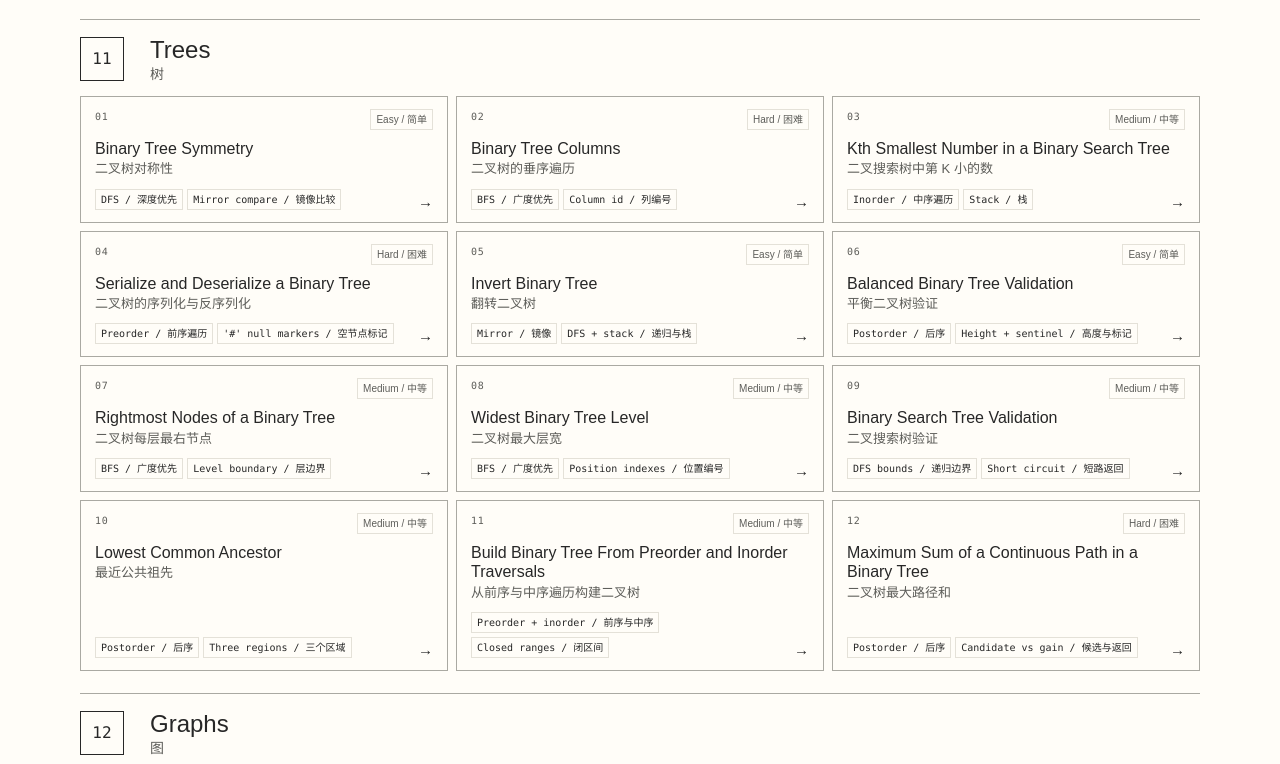
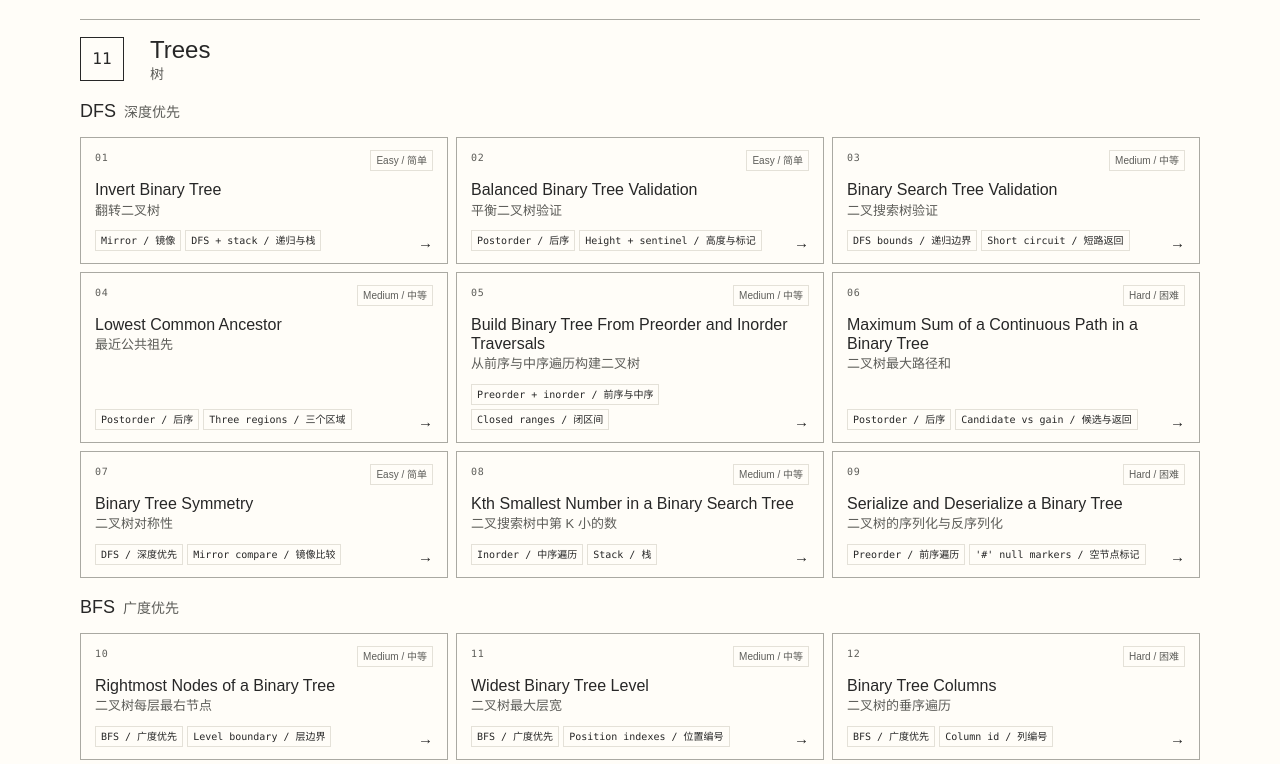
Before and after one commit to JunjieAraoXiong/algorithm-visuals, a website: page src/index.html in a window 1280 px wide. Shown: the part 3238-4002 px from the top of the page. Drawn offline with Linux system fonts and the light colour scheme.

Commit message:
Order tree lessons by DFS and BFS reference (#25)

```diff
--- a/src/index.html
+++ b/src/index.html
@@ -77,8 +77,10 @@
     .card-top { display: flex; align-items: flex-start; justify-content: space-between; gap: 10px; }
     .problem-number { min-width: 4ch; color: var(--secondary); font-size: 10px; letter-spacing: .08em; }
     .difficulty { padding: 2px 5px; border: 1px solid var(--soft); color: var(--secondary); font-size: 10px; white-space: nowrap; }
-    h3 { margin: 9px 0 12px; overflow-wrap: anywhere; font-size: 16px; font-weight: 500; line-height: 1.2; }
-    h3 span { display: block; margin-top: 3px; color: var(--secondary); font-size: 13px; font-weight: 400; }
+    h3, .card h4 { margin: 9px 0 12px; overflow-wrap: anywhere; font-size: 16px; font-weight: 500; line-height: 1.2; }
+    h3 span, .card h4 span { display: block; margin-top: 3px; color: var(--secondary); font-size: 13px; font-weight: 400; }
+    .tree-group-title { margin: 18px 0 0; font-size: 18px; line-height: 1.3; }
+    .tree-group-title span { display: inline; margin: 0 0 0 8px; font-size: 14px; }
     .card-bottom { display: flex; align-items: flex-end; justify-content: space-between; gap: 10px; margin-top: auto; }
     .chips { display: flex; min-width: 0; flex-wrap: wrap; gap: 4px; }
     .chip { padding: 2px 5px; border: 1px solid var(--soft); overflow-wrap: anywhere; font-size: 10px; }
@@ -522,103 +524,111 @@
       <h2 id="trees-title">Trees<span lang="zh-CN">树</span></h2>
     </div>
 
+    <section class="tree-group" aria-labelledby="trees-dfs-title">
+      <h3 class="tree-group-title" id="trees-dfs-title">DFS<span lang="zh-CN">深度优先</span></h3>
       <div class="cards">
-      <a class="card" href="./binary-tree-symmetry/">
+        <a class="card" href="./invert-binary-tree/">
           <span class="card-content">
             <span class="card-top"><span class="problem-number">01</span><span class="difficulty">Easy / 简单</span></span>
-          <h3>Binary Tree Symmetry<span lang="zh-CN">二叉树对称性</span></h3>
-          <span class="card-bottom"><span class="chips"><span class="chip">DFS / 深度优先</span><span class="chip">Mirror compare / 镜像比较</span></span><span class="open" aria-hidden="true">→</span></span>
+            <h4>Invert Binary Tree<span lang="zh-CN">翻转二叉树</span></h4>
+            <span class="card-bottom"><span class="chips"><span class="chip">Mirror / 镜像</span><span class="chip">DFS + stack / 递归与栈</span></span><span class="open" aria-hidden="true">→</span></span>
           </span>
         </a>
 
-      <a class="card" href="./binary-tree-columns/">
+        <a class="card" href="./balanced-binary-tree-validation/">
           <span class="card-content">
-          <span class="card-top"><span class="problem-number">02</span><span class="difficulty">Hard / 困难</span></span>
-          <h3>Binary Tree Columns<span lang="zh-CN">二叉树的垂序遍历</span></h3>
-          <span class="card-bottom"><span class="chips"><span class="chip">BFS / 广度优先</span><span class="chip">Column id / 列编号</span></span><span class="open" aria-hidden="true">→</span></span>
+            <span class="card-top"><span class="problem-number">02</span><span class="difficulty">Easy / 简单</span></span>
+            <h4>Balanced Binary Tree Validation<span lang="zh-CN">平衡二叉树验证</span></h4>
+            <span class="card-bottom"><span class="chips"><span class="chip">Postorder / 后序</span><span class="chip">Height + sentinel / 高度与标记</span></span><span class="open" aria-hidden="true">→</span></span>
+          </span>
+        </a>
+
+        <a class="card" href="./binary-search-tree-validation/">
+          <span class="card-content">
+            <span class="card-top"><span class="problem-number">03</span><span class="difficulty">Medium / 中等</span></span>
+            <h4>Binary Search Tree Validation<span lang="zh-CN">二叉搜索树验证</span></h4>
+            <span class="card-bottom"><span class="chips"><span class="chip">DFS bounds / 递归边界</span><span class="chip">Short circuit / 短路返回</span></span><span class="open" aria-hidden="true">→</span></span>
+          </span>
+        </a>
+
+        <a class="card" href="./lowest-common-ancestor/">
+          <span class="card-content">
+            <span class="card-top"><span class="problem-number">04</span><span class="difficulty">Medium / 中等</span></span>
+            <h4>Lowest Common Ancestor<span lang="zh-CN">最近公共祖先</span></h4>
+            <span class="card-bottom"><span class="chips"><span class="chip">Postorder / 后序</span><span class="chip">Three regions / 三个区域</span></span><span class="open" aria-hidden="true">→</span></span>
+          </span>
+        </a>
+
+        <a class="card" href="./build-binary-tree-from-preorder-and-inorder-traversals/">
+          <span class="card-content">
+            <span class="card-top"><span class="problem-number">05</span><span class="difficulty">Medium / 中等</span></span>
+            <h4>Build Binary Tree From Preorder and Inorder Traversals<span lang="zh-CN">从前序与中序遍历构建二叉树</span></h4>
+            <span class="card-bottom"><span class="chips"><span class="chip">Preorder + inorder / 前序与中序</span><span class="chip">Closed ranges / 闭区间</span></span><span class="open" aria-hidden="true">→</span></span>
+          </span>
+        </a>
+
+        <a class="card" href="./maximum-sum-of-a-continuous-path-in-a-binary-tree/">
+          <span class="card-content">
+            <span class="card-top"><span class="problem-number">06</span><span class="difficulty">Hard / 困难</span></span>
+            <h4>Maximum Sum of a Continuous Path in a Binary Tree<span lang="zh-CN">二叉树最大路径和</span></h4>
+            <span class="card-bottom"><span class="chips"><span class="chip">Postorder / 后序</span><span class="chip">Candidate vs gain / 候选与返回</span></span><span class="open" aria-hidden="true">→</span></span>
+          </span>
+        </a>
+
+        <a class="card" href="./binary-tree-symmetry/">
+          <span class="card-content">
+            <span class="card-top"><span class="problem-number">07</span><span class="difficulty">Easy / 简单</span></span>
+            <h4>Binary Tree Symmetry<span lang="zh-CN">二叉树对称性</span></h4>
+            <span class="card-bottom"><span class="chips"><span class="chip">DFS / 深度优先</span><span class="chip">Mirror compare / 镜像比较</span></span><span class="open" aria-hidden="true">→</span></span>
           </span>
         </a>
 
         <a class="card" href="./kth-smallest-number-in-a-binary-search-tree/">
           <span class="card-content">
-          <span class="card-top"><span class="problem-number">03</span><span class="difficulty">Medium / 中等</span></span>
-          <h3>Kth Smallest Number in a Binary Search Tree<span lang="zh-CN">二叉搜索树中第 K 小的数</span></h3>
+            <span class="card-top"><span class="problem-number">08</span><span class="difficulty">Medium / 中等</span></span>
+            <h4>Kth Smallest Number in a Binary Search Tree<span lang="zh-CN">二叉搜索树中第 K 小的数</span></h4>
             <span class="card-bottom"><span class="chips"><span class="chip">Inorder / 中序遍历</span><span class="chip">Stack / 栈</span></span><span class="open" aria-hidden="true">→</span></span>
           </span>
         </a>
 
         <a class="card" href="./serialize-and-deserialize-a-binary-tree/">
           <span class="card-content">
-          <span class="card-top"><span class="problem-number">04</span><span class="difficulty">Hard / 困难</span></span>
-          <h3>Serialize and Deserialize a Binary Tree<span lang="zh-CN">二叉树的序列化与反序列化</span></h3>
+            <span class="card-top"><span class="problem-number">09</span><span class="difficulty">Hard / 困难</span></span>
+            <h4>Serialize and Deserialize a Binary Tree<span lang="zh-CN">二叉树的序列化与反序列化</span></h4>
             <span class="card-bottom"><span class="chips"><span class="chip">Preorder / 前序遍历</span><span class="chip">'#' null markers / 空节点标记</span></span><span class="open" aria-hidden="true">→</span></span>
           </span>
         </a>
+      </div>
+    </section>
 
-      <a class="card" href="./invert-binary-tree/">
-        <span class="card-content">
-          <span class="card-top"><span class="problem-number">05</span><span class="difficulty">Easy / 简单</span></span>
-          <h3>Invert Binary Tree<span lang="zh-CN">翻转二叉树</span></h3>
-          <span class="card-bottom"><span class="chips"><span class="chip">Mirror / 镜像</span><span class="chip">DFS + stack / 递归与栈</span></span><span class="open" aria-hidden="true">→</span></span>
-        </span>
-      </a>
-
-      <a class="card" href="./balanced-binary-tree-validation/">
-        <span class="card-content">
-          <span class="card-top"><span class="problem-number">06</span><span class="difficulty">Easy / 简单</span></span>
-          <h3>Balanced Binary Tree Validation<span lang="zh-CN">平衡二叉树验证</span></h3>
-          <span class="card-bottom"><span class="chips"><span class="chip">Postorder / 后序</span><span class="chip">Height + sentinel / 高度与标记</span></span><span class="open" aria-hidden="true">→</span></span>
-        </span>
-      </a>
-
+    <section class="tree-group" aria-labelledby="trees-bfs-title">
+      <h3 class="tree-group-title" id="trees-bfs-title">BFS<span lang="zh-CN">广度优先</span></h3>
+      <div class="cards">
         <a class="card" href="./rightmost-nodes-of-a-binary-tree/">
           <span class="card-content">
-          <span class="card-top"><span class="problem-number">07</span><span class="difficulty">Medium / 中等</span></span>
-          <h3>Rightmost Nodes of a Binary Tree<span lang="zh-CN">二叉树每层最右节点</span></h3>
+            <span class="card-top"><span class="problem-number">10</span><span class="difficulty">Medium / 中等</span></span>
+            <h4>Rightmost Nodes of a Binary Tree<span lang="zh-CN">二叉树每层最右节点</span></h4>
             <span class="card-bottom"><span class="chips"><span class="chip">BFS / 广度优先</span><span class="chip">Level boundary / 层边界</span></span><span class="open" aria-hidden="true">→</span></span>
           </span>
         </a>
 
         <a class="card" href="./widest-binary-tree-level/">
           <span class="card-content">
-          <span class="card-top"><span class="problem-number">08</span><span class="difficulty">Medium / 中等</span></span>
-          <h3>Widest Binary Tree Level<span lang="zh-CN">二叉树最大层宽</span></h3>
+            <span class="card-top"><span class="problem-number">11</span><span class="difficulty">Medium / 中等</span></span>
+            <h4>Widest Binary Tree Level<span lang="zh-CN">二叉树最大层宽</span></h4>
             <span class="card-bottom"><span class="chips"><span class="chip">BFS / 广度优先</span><span class="chip">Position indexes / 位置编号</span></span><span class="open" aria-hidden="true">→</span></span>
           </span>
         </a>
 
-      <a class="card" href="./binary-search-tree-validation/">
-        <span class="card-content">
-          <span class="card-top"><span class="problem-number">09</span><span class="difficulty">Medium / 中等</span></span>
-          <h3>Binary Search Tree Validation<span lang="zh-CN">二叉搜索树验证</span></h3>
-          <span class="card-bottom"><span class="chips"><span class="chip">DFS bounds / 递归边界</span><span class="chip">Short circuit / 短路返回</span></span><span class="open" aria-hidden="true">→</span></span>
-        </span>
-      </a>
-
-      <a class="card" href="./lowest-common-ancestor/">
-        <span class="card-content">
-          <span class="card-top"><span class="problem-number">10</span><span class="difficulty">Medium / 中等</span></span>
-          <h3>Lowest Common Ancestor<span lang="zh-CN">最近公共祖先</span></h3>
-          <span class="card-bottom"><span class="chips"><span class="chip">Postorder / 后序</span><span class="chip">Three regions / 三个区域</span></span><span class="open" aria-hidden="true">→</span></span>
-        </span>
-      </a>
-
-      <a class="card" href="./build-binary-tree-from-preorder-and-inorder-traversals/">
-        <span class="card-content">
-          <span class="card-top"><span class="problem-number">11</span><span class="difficulty">Medium / 中等</span></span>
-          <h3>Build Binary Tree From Preorder and Inorder Traversals<span lang="zh-CN">从前序与中序遍历构建二叉树</span></h3>
-          <span class="card-bottom"><span class="chips"><span class="chip">Preorder + inorder / 前序与中序</span><span class="chip">Closed ranges / 闭区间</span></span><span class="open" aria-hidden="true">→</span></span>
-        </span>
-      </a>
-
-      <a class="card" href="./maximum-sum-of-a-continuous-path-in-a-binary-tree/">
+        <a class="card" href="./binary-tree-columns/">
           <span class="card-content">
             <span class="card-top"><span class="problem-number">12</span><span class="difficulty">Hard / 困难</span></span>
-          <h3>Maximum Sum of a Continuous Path in a Binary Tree<span lang="zh-CN">二叉树最大路径和</span></h3>
-          <span class="card-bottom"><span class="chips"><span class="chip">Postorder / 后序</span><span class="chip">Candidate vs gain / 候选与返回</span></span><span class="open" aria-hidden="true">→</span></span>
+            <h4>Binary Tree Columns<span lang="zh-CN">二叉树的垂序遍历</span></h4>
+            <span class="card-bottom"><span class="chips"><span class="chip">BFS / 广度优先</span><span class="chip">Column id / 列编号</span></span><span class="open" aria-hidden="true">→</span></span>
           </span>
         </a>
       </div>
+    </section>
   </section>
 
   <section class="pattern" aria-labelledby="graphs-title">
```
Also changed, not shown: src/questions.json (+50 -50 lines), README.md. Lines whose indentation alone changed are shown as unchanged.
